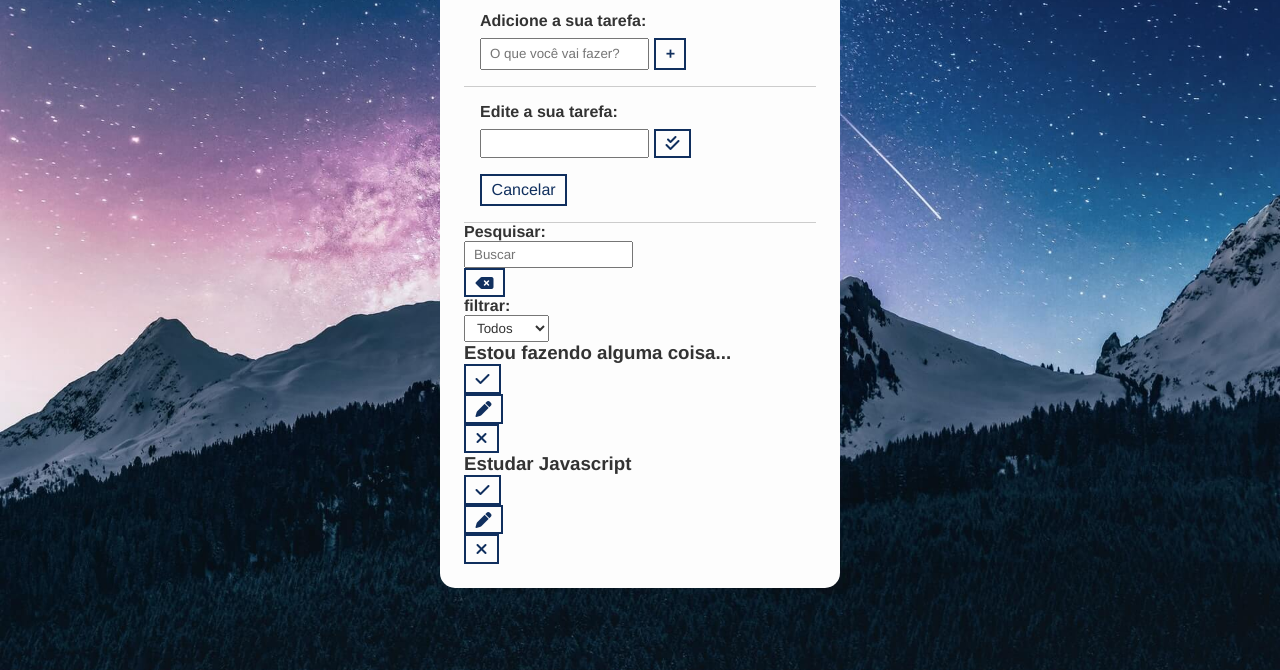
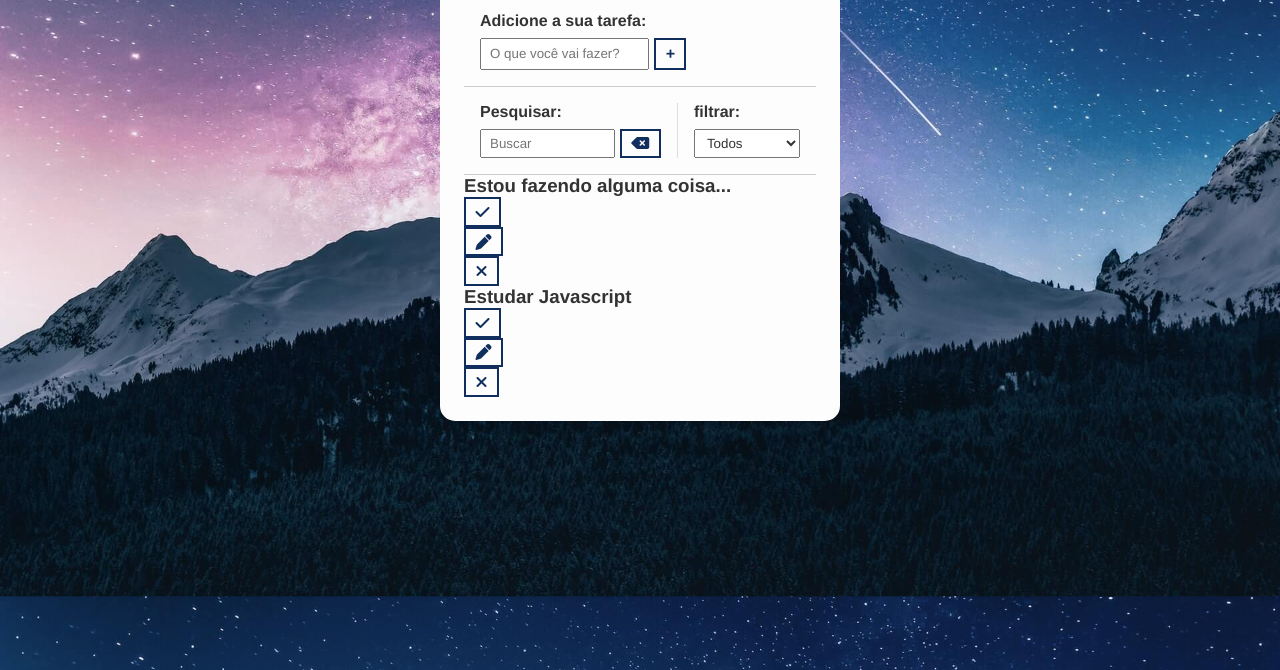
Before and after one commit to GuidoStocco/To_Do_List, a plain HTML site: page index.html in a window 1280 px wide. Shown: the part 130-800 px from the top of the page. Drawn offline with Linux system fonts and the light colour scheme.

Commit message:
escondendo edit-form para selecionar ele no js

```diff
--- a/css/style.css
+++ b/css/style.css
@@ -93,3 +93,43 @@ select{
     margin-top: 1rem;
 
 }
+
+/* toolbar */
+
+#toolbar{
+    padding: 1rem;
+    border-bottom: 1px solid #ccc;
+    display: flex;
+}
+
+#toolbar h4 {
+    margin-bottom: .5rem;
+}
+
+#search{
+    border-right: 1px solid #ddd;
+    padding-right: 1rem;
+    margin-right: 1rem;
+    width: 65%;
+    display: flex;
+    flex-direction: column;
+}
+
+#search form{
+    display: flex;
+}
+
+#search input {
+    width: 100%;
+    margin-right: .3rem;
+}
+
+#filter{
+    width: 35%;
+    display: flex;
+    flex-direction: column;
+}
+
+#filter-select{
+    flex: 1 ;
+}
--- a/index.html
+++ b/index.html
@@ -22,7 +22,7 @@
             </div>
         </form>
         <!-- edit form -->
-         <form id="edit-form" class="">
+         <form id="edit-form" class="hide">
             <p>Edite a sua tarefa:</p>
             <div class="form-control">
                 <input type="text" id="edit-input">
@@ -46,6 +46,7 @@
                     <option value="todo">A Fazer</option>
                 </select>
             </div>
+        </div>
             <div id="todo-list">
                 <div class="todo">
                     <h3>Estou fazendo alguma coisa...</h3>
@@ -61,7 +62,7 @@
                     <button class="remove-todo"><i class="fa-solid fa-xmark"></i></button>
                 </div>
             </div>
-         </div>
+
     </div>
 </body>
 </html>
```
